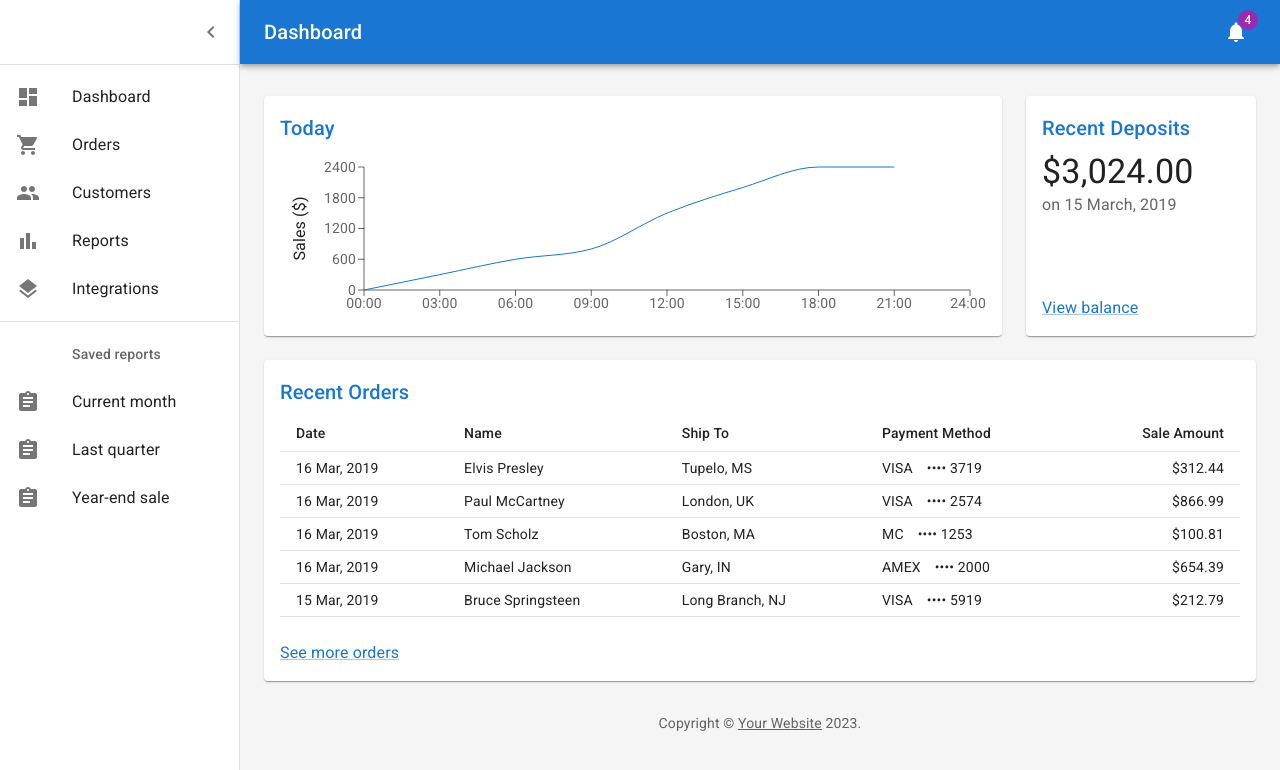
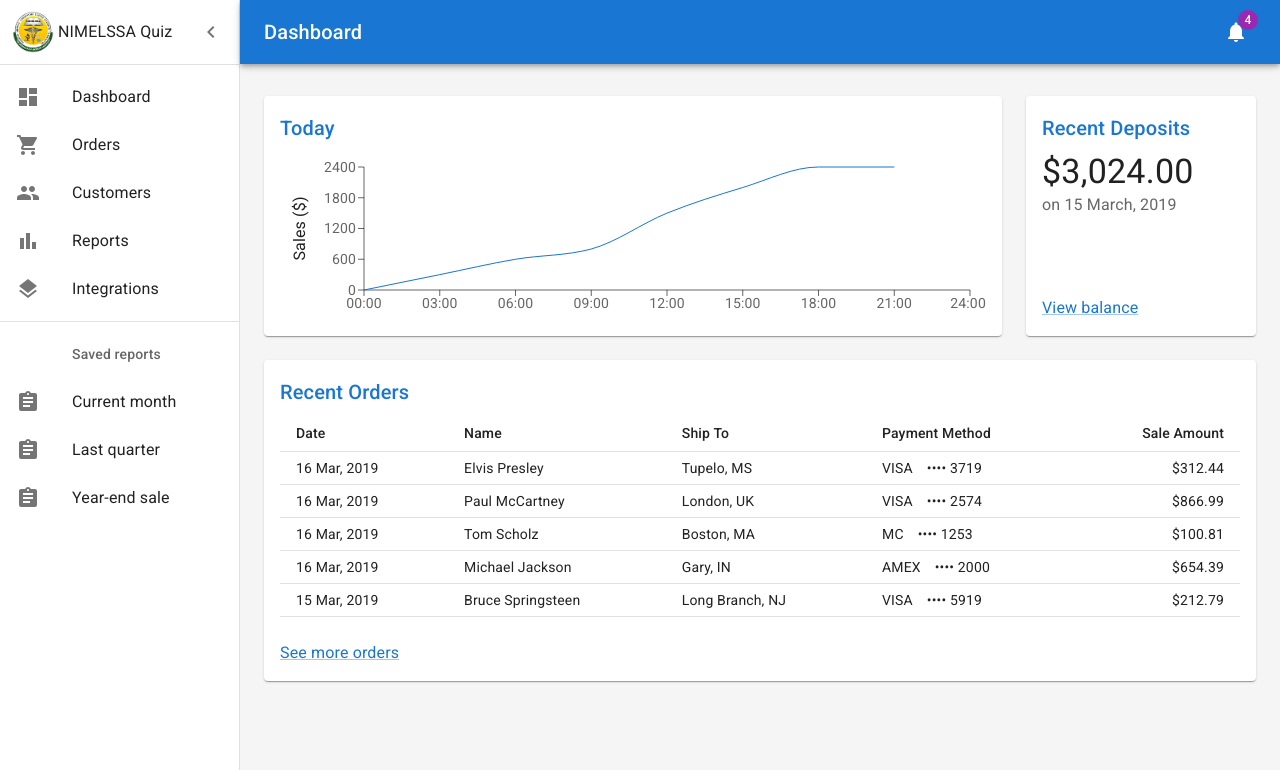
Before and after one commit to Fificode/nimelssa-quiz-app, a React (Vite) app: page /dashboard in a window 1280 px wide. Shown: the top 770 px of the page. Built offline with nearby package versions, Linux system fonts and the light colour scheme.

Commit message:
Added nimelssa logo to dashboard

```diff
--- a/src/pages/Homepage.jsx
+++ b/src/pages/Homepage.jsx
@@ -55,7 +55,7 @@ return (
 <div className='flex flex-col items-center my-[10px]'>
 <h2 className='font-[700] text-[23px] md:text-[27px] text-center space-[3px] font-roboto mt-[5px]'>Welcome to NIMELSSA Quiz</h2>
   <Link to='/signup' className='p-[10px] mt-[30px] mb-[10px] bg-purple text-[#ffffff] rounded-[20px] w-[250px] text-[13px] text-center  hover:bg-[#ffffff] hover:text-purple hover:border-light-purple-bg hover:border-[1px]'>GET STARTED </Link>
-  <Link to='/login' className='p-[10px] mt-[10px] mb-[5px] bg-[#bbbbbb] text-[#303030] rounded-[20px] w-[250px] text-[13px] text-center  hover:text-purple hover:border-purple hover:border-[1px] hover:bg-white-bg'>I ALREADY HAVE AN ACCOUNT</Link>
+  <Link to='/login' className='p-[10px] mt-[10px] mb-[5px] bg-[#bbbbbb] text-[#303030] rounded-[20px] w-[250px] text-[13px] text-center shadow  hover:text-purple hover:border-purple hover:border-[1px] hover:bg-white-bg'>I ALREADY HAVE AN ACCOUNT</Link>
 </div>
 </div>
     </div>
--- a/src/pages/dashboard/Dashboard.jsx
+++ b/src/pages/dashboard/Dashboard.jsx
@@ -13,7 +13,6 @@ import Badge from '@mui/material/Badge';
 import Container from '@mui/material/Container';
 import Grid from '@mui/material/Grid';
 import Paper from '@mui/material/Paper';
-import Link from '@mui/material/Link';
 import MenuIcon from '@mui/icons-material/Menu';
 import ChevronLeftIcon from '@mui/icons-material/ChevronLeft';
 import NotificationsIcon from '@mui/icons-material/Notifications';
@@ -21,19 +20,8 @@ import { mainListItems, secondaryListItems } from './listItems';
 import Chart from './Chart';
 import Deposits from './Deposits';
 import Orders from './Orders';
+// import Avatar from '@mui/material/Avatar';
 
-function Copyright(props) {
-  return (
-    <Typography variant="body2" color="text.secondary" align="center" {...props}>
-      {'Copyright © '}
-      <Link color="inherit" href="https://mui.com/">
-        Your Website
-      </Link>{' '}
-      {new Date().getFullYear()}
-      {'.'}
-    </Typography>
-  );
-}
 
 const drawerWidth = 240;
 
@@ -95,11 +83,14 @@ export default function Dashboard() {
       <Box sx={{ display: 'flex' }}>
         <CssBaseline />
         <AppBar position="absolute" open={open}>
+
           <Toolbar
             sx={{
               pr: '24px', // keep right padding when drawer closed
             }}
           >
+
+
             <IconButton
               edge="start"
               color="inherit"
@@ -110,6 +101,7 @@ export default function Dashboard() {
                 ...(open && { display: 'none' }),
               }}
             >
+
               <MenuIcon />
             </IconButton>
             <Typography
@@ -137,6 +129,14 @@ export default function Dashboard() {
               px: [1],
             }}
           >
+          <div>
+      <img src="/assets/nimelssaLogo.png" alt="NIMELSSA Logo" style={{width: '50px', height: '50px'}} />
+    </div>
+          <Typography
+              color="inherit"
+              noWrap
+              sx={{ flexGrow: 1 }}
+            >NIMELSSA Quiz</Typography>
             <IconButton onClick={toggleDrawer}>
               <ChevronLeftIcon />
             </IconButton>
@@ -196,7 +196,7 @@ export default function Dashboard() {
                 </Paper>
               </Grid>
             </Grid>
-            <Copyright sx={{ pt: 4 }} />
+            {/* <Copyright sx={{ pt: 4 }} /> */}
           </Container>
         </Box>
       </Box>
```
